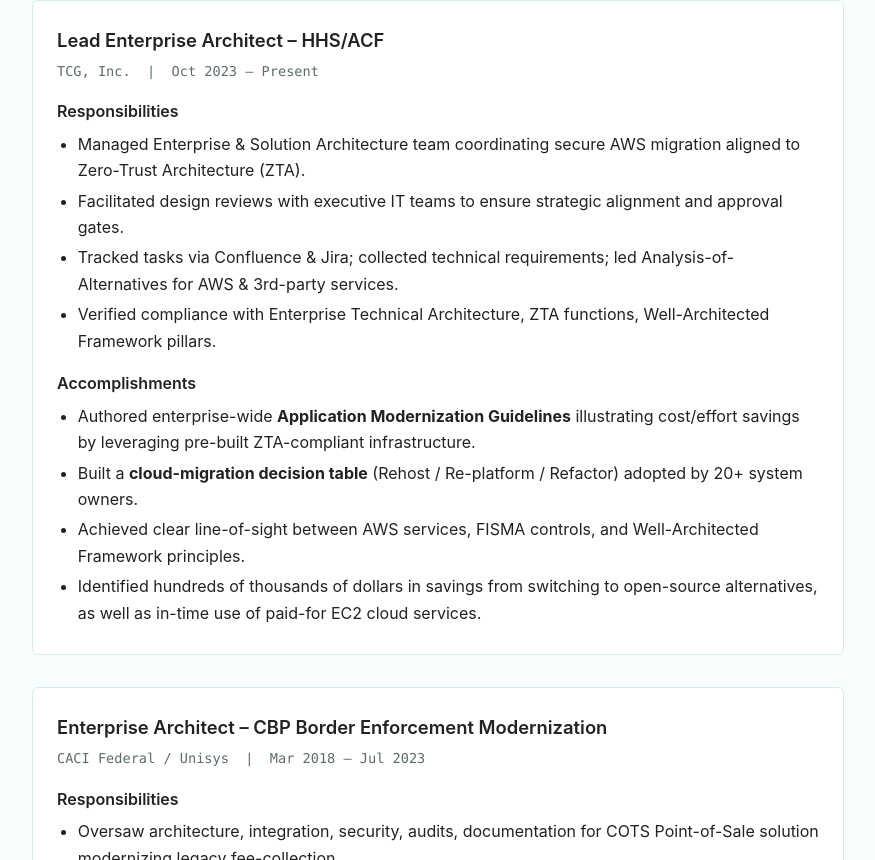
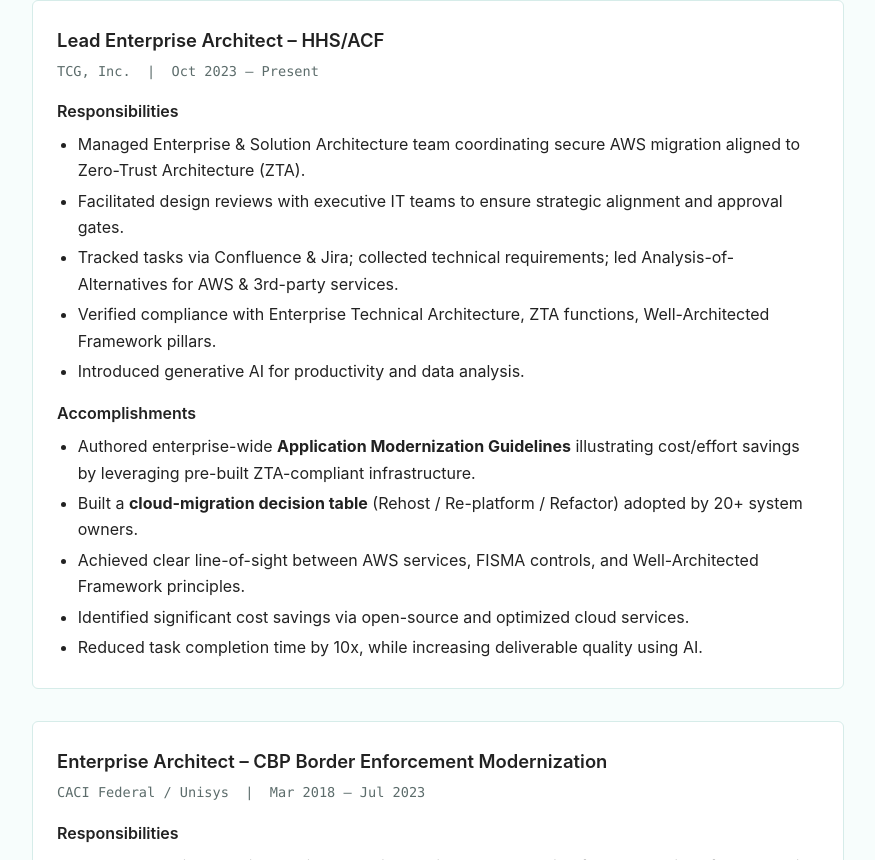
Before and after one commit to greguerin-resume/Resume-2, a plain HTML site: page index.html in a window 1280 px wide. Shown: the part 391-1251 px from the top of the page, without its empty margins (202-1077 px from the left). Drawn offline with Linux system fonts and the light colour scheme.

Commit message:
Update index.html

```diff
--- a/index.html
+++ b/index.html
@@ -107,6 +107,8 @@
         <li>Facilitated design reviews with executive IT teams to ensure strategic alignment and approval gates.</li>
         <li>Tracked tasks via Confluence & Jira; collected technical requirements; led Analysis-of-Alternatives for AWS & 3rd-party services.</li>
         <li>Verified compliance with Enterprise Technical Architecture, ZTA functions, Well-Architected Framework pillars.</li>
+        <li>Introduced generative AI for productivity and data analysis.</li>
+
       </ul>
 
       <h4 style="margin-top:1rem;font-size:1rem;font-weight:600;">Accomplishments</h4>
@@ -114,7 +116,9 @@
         <li>Authored enterprise-wide <strong>Application Modernization Guidelines</strong> illustrating cost/effort savings by leveraging pre-built ZTA-compliant infrastructure.</li>
         <li>Built a <strong>cloud-migration decision table</strong> (Rehost / Re-platform / Refactor) adopted by 20+ system owners.</li>
         <li>Achieved clear line-of-sight between AWS services, FISMA controls, and Well-Architected Framework principles.</li>
-        <li>Identified hundreds of thousands of dollars in savings from switching to open-source alternatives, as well as in-time use of paid-for EC2 cloud services.</li>
+        <li>Identified significant cost savings via open-source and optimized cloud services.</li>
+        <li>Reduced task completion time by 10x, while increasing deliverable quality using AI.</li>
+
       </ul>
     </div>
 
```
